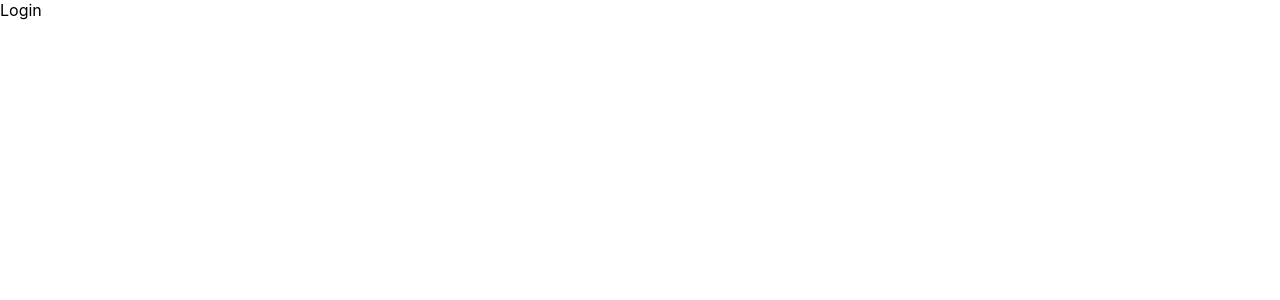
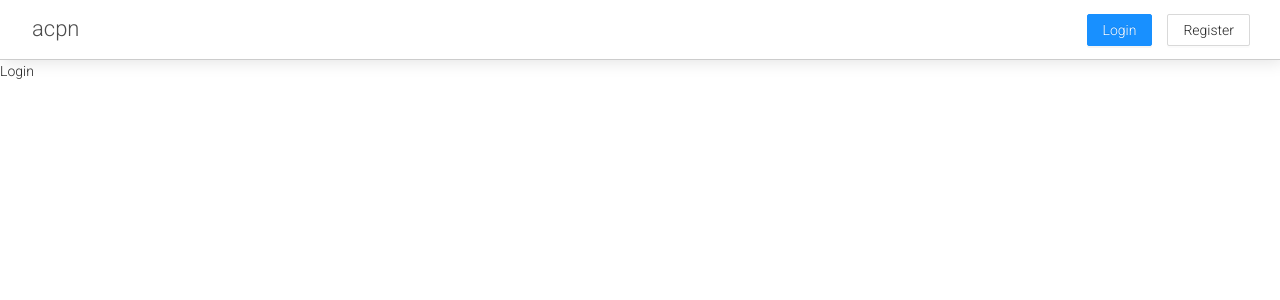
Before and after one commit to shahreaz0/ami-coding-pari-na, a React (Vite) app in the folder client/: page /login in a window 1280 px wide. Shown: the top 300 px of the page. Built offline with nearby package versions, Linux system fonts and the light colour scheme.

Commit message:
Add navbar

```diff
--- a/client/index.html
+++ b/client/index.html
@@ -4,6 +4,10 @@
     <meta charset="UTF-8" />
     <meta name="viewport" content="width=device-width, initial-scale=1.0" />
     <title>Ami Coding Pari Na</title>
+    <link
+      href="https://unpkg.com/boxicons@2.0.9/css/boxicons.min.css"
+      rel="stylesheet"
+    />
   </head>
   <body>
     <div id="root"></div>
--- a/client/package.json
+++ b/client/package.json
@@ -6,6 +6,7 @@
     "serve": "vite preview"
   },
   "dependencies": {
+    "antd": "^4.16.13",
     "react": "^17.0.0",
     "react-dom": "^17.0.0",
     "react-router-dom": "^5.3.0"
--- a/client/src/App.css
+++ b/client/src/App.css
@@ -0,0 +1,3 @@
+.App {
+	height: 100vh;
+}
--- a/client/src/App.jsx
+++ b/client/src/App.jsx
@@ -2,6 +2,7 @@ import React from "react";
 import { Route, Switch } from "react-router-dom";
 
 // components
+import Navbar from "./components/Navbar";
 import Home from "./components/Home";
 import Login from "./components/Login";
 import Register from "./components/Register";
@@ -9,6 +10,7 @@ import Register from "./components/Register";
 const App = () => {
   return (
     <div className="App">
+      <Navbar />
       <Switch>
         <Route exact path="/" component={Home} />
         <Route exact path="/login" component={Login} />
--- /dev/null
+++ b/client/src/components/Navbar.css
@@ -0,0 +1,95 @@
+.navbar {
+  font-size: 18px;
+  border-bottom: 1px solid rgba(0, 0, 0, 0.2);
+  padding-bottom: 10px;
+  box-shadow: 3px 3px 15px 0px rgba(0, 0, 0, 0.1);
+  /*-webkit-box-shadow: 3px 3px 13px 0px rgba(0, 0, 0, 0.3);
+  -moz-box-shadow: 3px 3px 13px 0px rgba(0, 0, 0, 0.3);*/
+}
+
+.main-nav {
+  list-style-type: none;
+  display: none;
+  margin-bottom: 1rem;
+  margin-top: 1rem;
+  text-align: center;
+  padding-left: 0;
+}
+
+.nav-links,
+.logo {
+  text-decoration: none;
+  color: rgba(0, 0, 0, 0.7);
+}
+
+.main-nav li {
+  text-align: center;
+  margin: 1rem 0.3rem;
+  display: inline;
+}
+
+.logo {
+  display: inline-block;
+  font-size: 22px;
+  margin-top: 10px;
+  margin-left: 2rem;
+}
+
+.navbar-toggle {
+  position: absolute;
+  top: 10px;
+  right: 20px;
+  cursor: pointer;
+  color: rgba(0, 0, 0, 0.7);
+  font-size: 24px;
+}
+
+#chkToggle {
+  display: none;
+}
+
+#chkToggle:checked + ul.main-nav {
+  display: block;
+}
+
+@media screen and (min-width: 400px) {
+  .navbar {
+    display: flex;
+    justify-content: space-between;
+    padding-bottom: 0;
+    height: 60px;
+    align-items: center;
+  }
+
+  #chkToggle:checked + ul.main-nav {
+    display: flex;
+  }
+
+  .main-nav {
+    display: flex;
+    margin-right: 30px;
+    flex-direction: row;
+    justify-content: flex-end;
+  }
+
+  .main-nav li {
+    margin: 0;
+  }
+
+  .nav-links {
+    margin-left: 15px;
+  }
+
+  .logo {
+    margin-top: 0;
+  }
+
+  .navbar-toggle {
+    display: none;
+  }
+
+  .logo:hover,
+  .nav-links:hover {
+    color: rgba(0, 0, 0, 0.4);
+  }
+}
--- /dev/null
+++ b/client/src/components/Navbar.jsx
@@ -0,0 +1,38 @@
+import React from "react";
+import { NavLink } from "react-router-dom";
+import { Button } from "antd";
+import "./Navbar.css";
+
+const Navbar = () => {
+	return (
+		<div className="layout">
+			<nav className="navbar">
+				<label
+					className="navbar-toggle"
+					id="js-navbar-toggle"
+					htmlFor="chkToggle"
+				>
+					<i class="bx bx-menu"></i>
+				</label>
+				<NavLink to="/" className="logo">
+					acpn
+				</NavLink>
+				<input type="checkbox" id="chkToggle"></input>
+				<ul className="main-nav" id="js-menu">
+					<li className="nav-li">
+						<NavLink to="/login" className="nav-links">
+							<Button type="primary">Login</Button>
+						</NavLink>
+					</li>
+					<li className="nav-li">
+						<NavLink to="/register" className="nav-links">
+							<Button>Register</Button>
+						</NavLink>
+					</li>
+				</ul>
+			</nav>
+		</div>
+	);
+};
+
+export default Navbar;
--- a/client/src/index.css
+++ b/client/src/index.css
@@ -1,13 +1,70 @@
+@import url("https://fonts.googleapis.com/css2?family=Roboto:wght@300&display=swap");
+@import url("https://fonts.googleapis.com/css2?family=Barlow+Semi+Condensed:wght@200;300;400;500&display=swap");
+
 body {
   margin: 0;
-  font-family: -apple-system, BlinkMacSystemFont, 'Segoe UI', 'Roboto', 'Oxygen',
-    'Ubuntu', 'Cantarell', 'Fira Sans', 'Droid Sans', 'Helvetica Neue',
-    sans-serif;
+  font-family: "Roboto", sans-serif;
   -webkit-font-smoothing: antialiased;
   -moz-osx-font-smoothing: grayscale;
 }
+code {
+  font-family: "Consolas", monospace;
+}
 
-code {
-  font-family: source-code-pro, Menlo, Monaco, Consolas, 'Courier New',
-    monospace;
+/* Utility Classes */
+.m-lg {
+  margin: 5rem 1rem;
 }
+
+.py-2 {
+  padding: 0.5rem 0;
+}
+
+/* Shared Classes */
+.side-text {
+  background-color: skyblue;
+  height: 100%;
+  display: flex;
+  justify-content: center;
+  align-items: center;
+  font-size: 2rem;
+  text-transform: uppercase;
+  color: #fff;
+  font-weight: 500;
+}
+
+@media only screen and (max-width: 950px) {
+  .side-text {
+    font-size: 1.5rem;
+  }
+}
+
+/* Scrollbar Styling */
+::-webkit-scrollbar {
+  background-color: #fff;
+  width: 16px;
+}
+
+::-webkit-scrollbar-track {
+  background-color: #fff;
+}
+
+::-webkit-scrollbar-track:hover {
+  background-color: #f4f4f4;
+}
+
+/* scrollbar itself */
+::-webkit-scrollbar-thumb {
+  background-color: #babac0;
+  border-radius: 16px;
+  border: 5px solid #fff;
+}
+
+::-webkit-scrollbar-thumb:hover {
+  background-color: #a0a0a5;
+  border: 4px solid #f4f4f4;
+}
+
+::-webkit-scrollbar-button {
+  display: none;
+}
--- a/client/src/index.jsx
+++ b/client/src/index.jsx
@@ -1,6 +1,7 @@
 import React from "react";
 import ReactDOM from "react-dom";
 import { BrowserRouter } from "react-router-dom";
+import "antd/dist/antd.css";
 import "./index.css";
 
 // components
```
Also changed, not shown: 1 other file (tests, documents, lock files or other folders).
